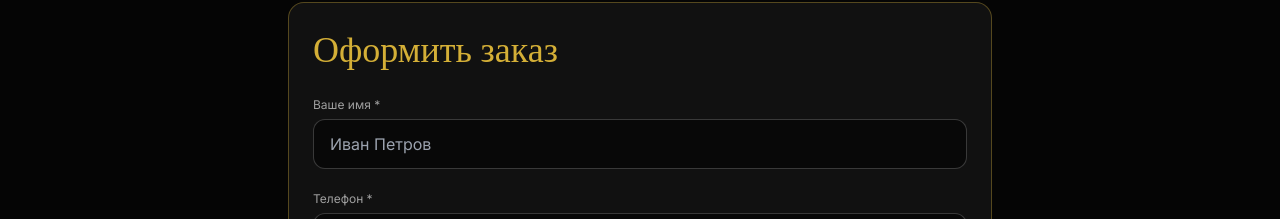
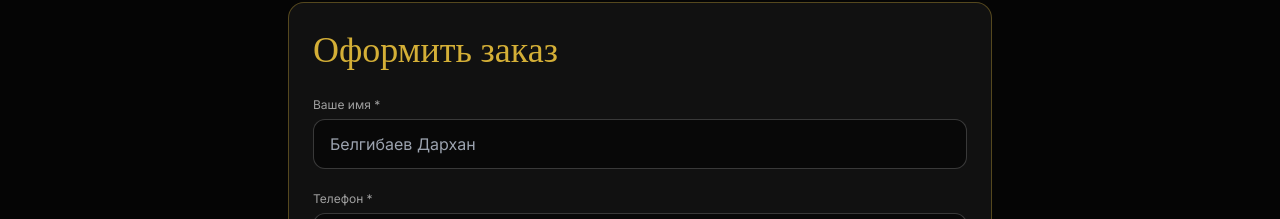
Before and after one commit to Alibek0301/TransferPro, a React (Vite) app: page / in a window 1280 px wide. Shown: the part 1605-1824 px from the top of the page. Built offline with nearby package versions, Linux system fonts and the light colour scheme.

Commit message:
Update: Change name placeholder to Белгибаев Дархан

```diff
--- a/src/App.jsx
+++ b/src/App.jsx
@@ -199,7 +199,7 @@ function App() {
             <form className="mt-6 grid gap-4">
               <div>
                 <label htmlFor="name" className="text-xs text-white/60">Ваше имя *</label>
-                <input id="name" name="name" required placeholder="Иван Петров" value={formData.name} onChange={updateField} className="mt-1 w-full rounded-xl border border-white/20 bg-black/50 px-4 py-3 outline-none transition focus:border-accent" />
+                <input id="name" name="name" required placeholder="Белгибаев Дархан" value={formData.name} onChange={updateField} className="mt-1 w-full rounded-xl border border-white/20 bg-black/50 px-4 py-3 outline-none transition focus:border-accent" />
               </div>
               <div>
                 <label htmlFor="phone" className="text-xs text-white/60">Телефон *</label>
```
